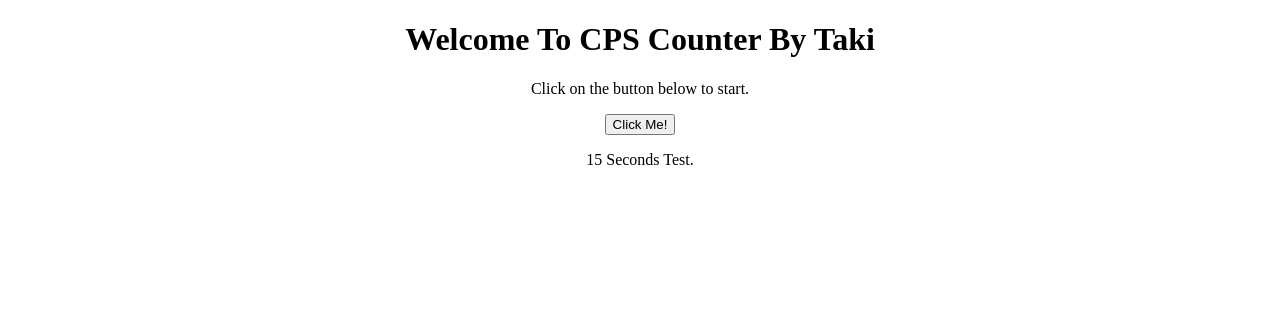
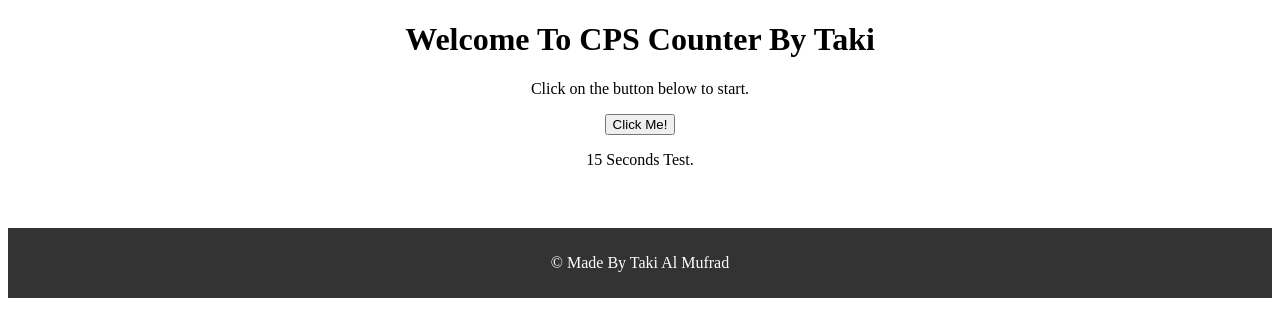
Before and after one commit to TakiAlMufrad/cps-counter, a plain HTML site: page index.html in a window 1280 px wide. Drawn offline with Linux system fonts and the light colour scheme.

Commit message:
Update index.html

```diff
--- a/index.html
+++ b/index.html
@@ -19,6 +19,13 @@
 
   <script src="script.js"></script>
   <center><p id="time">15 Seconds Test.</p></center>
+
+  <div class="footerDiv">
+      <footer>
+      <p>&copy; Made By Taki Al Mufrad</p>
+  </footer>
+
+</div>
 </body>
 
 </html>
```
